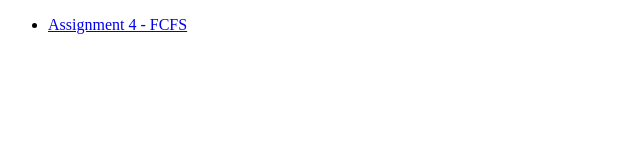
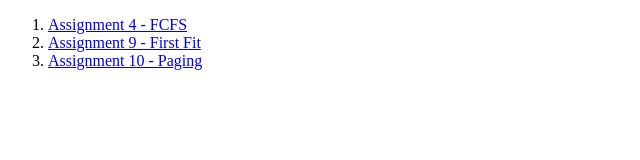
Before and after one commit to adsbansal/OS_programs, a plain HTML site: page index.html in a window 1280 px wide. Shown: the whole page, without its empty margins (0-640 px from the left). Drawn offline with Linux system fonts and the light colour scheme.

Commit message:
some more programs

```diff
--- a/index.html
+++ b/index.html
@@ -7,8 +7,10 @@
     <title>Document</title>
 </head>
 <body>
-    <ul>
+    <ol>
         <li><a href="fcfs_ass4.cpp">Assignment 4 - FCFS</a></li>
-    </ul>
+        <li><a href="firstfit_ass9.cpp">Assignment 9 - First Fit</a></li>
+        <li><a href="page_ass10.cpp">Assignment 10 - Paging</a></li>
+    </ol>
 </body>
 </html>
```
